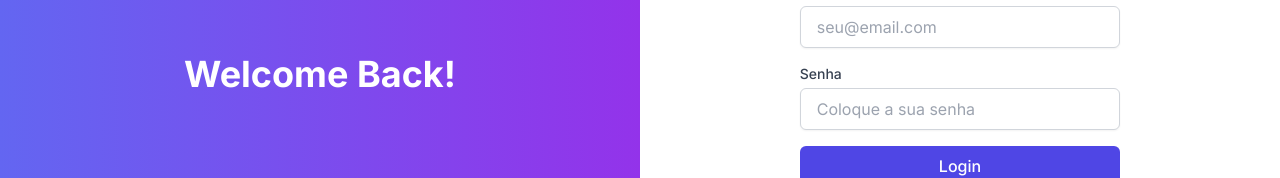
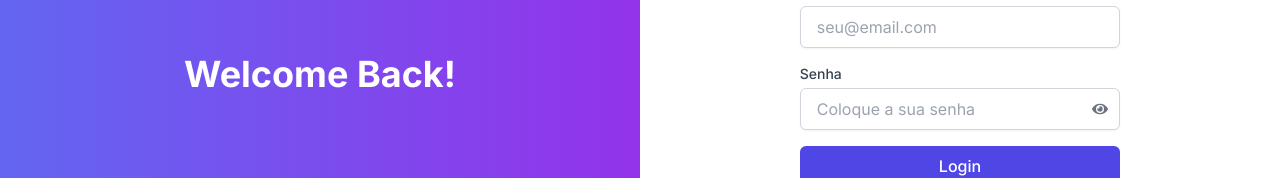
Before and after one commit to guusdias/reciping-frontend, a React (Vite) app: page /login in a window 1280 px wide. Shown: the part 326-504 px from the top of the page. Built offline with nearby package versions, Linux system fonts and the light colour scheme.

Commit message:
fix: view psw on login

```diff
--- a/src/pages/Login/index.jsx
+++ b/src/pages/Login/index.jsx
@@ -2,6 +2,7 @@ import React, { useState, useContext } from "react";
 import { useNavigate } from "react-router-dom";
 import { AuthContext } from "../../contexts/AuthContext.jsx";
 import { makeAuth } from "../../api/Auth";
+import { FaEye, FaEyeSlash } from "react-icons/fa";
 
 const Login = () => {
   const { login } = useContext(AuthContext);
@@ -12,6 +13,7 @@ const Login = () => {
   });
 
   const [error, setError] = useState(null);
+  const [showPassword, setShowPassword] = useState(false);
 
   const handleInputChange = (e) => {
     const { name, value } = e.target;
@@ -41,7 +43,7 @@ const Login = () => {
 
   return (
     <div className="flex items-center justify-center bg-gray-100 h-screen">
-      <div className="flex w-full max-w-4l bg-white rounded-lg shadow-lg overflow-hidden h-screen">
+      <div className="flex w-full bg-white rounded-lg shadow-lg overflow-hidden h-screen">
         <div className="hidden md:flex md:w-1/2 bg-gradient-to-r from-indigo-500 to-purple-600 items-center justify-center">
           <div className="text-white text-4xl font-bold">Welcome Back!</div>
         </div>
@@ -72,7 +74,7 @@ const Login = () => {
                 placeholder="seu@email.com"
               />
             </div>
-            <div>
+            <div className="relative">
               <label
                 htmlFor="password"
                 className="block text-sm font-medium text-gray-700"
@@ -80,7 +82,7 @@ const Login = () => {
                 Senha
               </label>
               <input
-                type="password"
+                type={showPassword ? "text" : "password"}
                 id="password"
                 name="password"
                 value={formData.password}
@@ -88,6 +90,13 @@ const Login = () => {
                 className="mt-1 w-full px-4 py-2 border border-gray-300 rounded-md shadow-sm focus:outline-none focus:ring-2 focus:ring-indigo-500 focus:border-indigo-500"
                 placeholder="Coloque a sua senha"
               />
+              <button
+                type="button"
+                onClick={() => setShowPassword(!showPassword)}
+                className="absolute inset-y-0 right-0 flex items-center mt-6 pr-3 text-gray-500"
+              >
+                {showPassword ? <FaEyeSlash /> : <FaEye />}
+              </button>
             </div>
             <div className="flex items-center justify-between">
               <button
```
